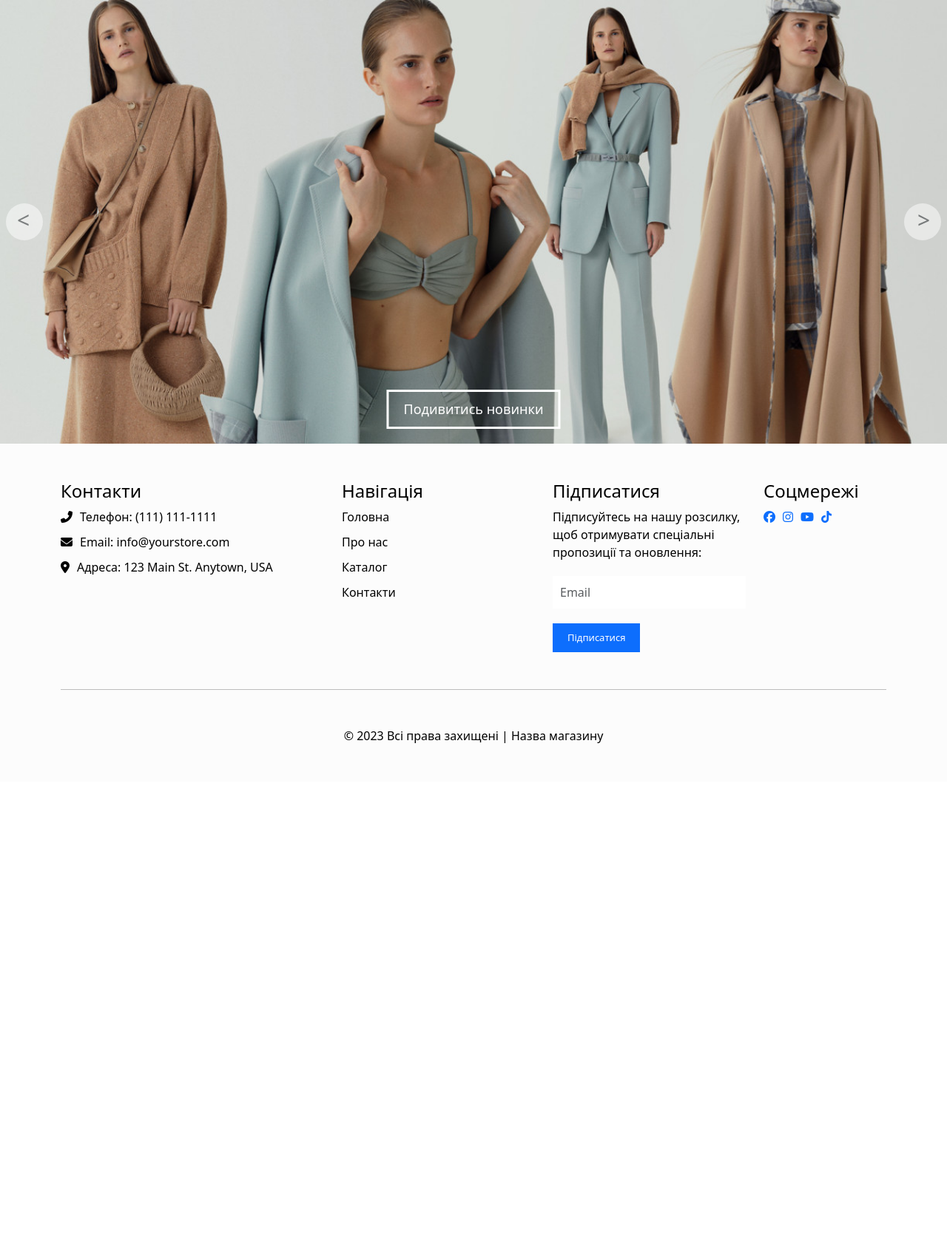
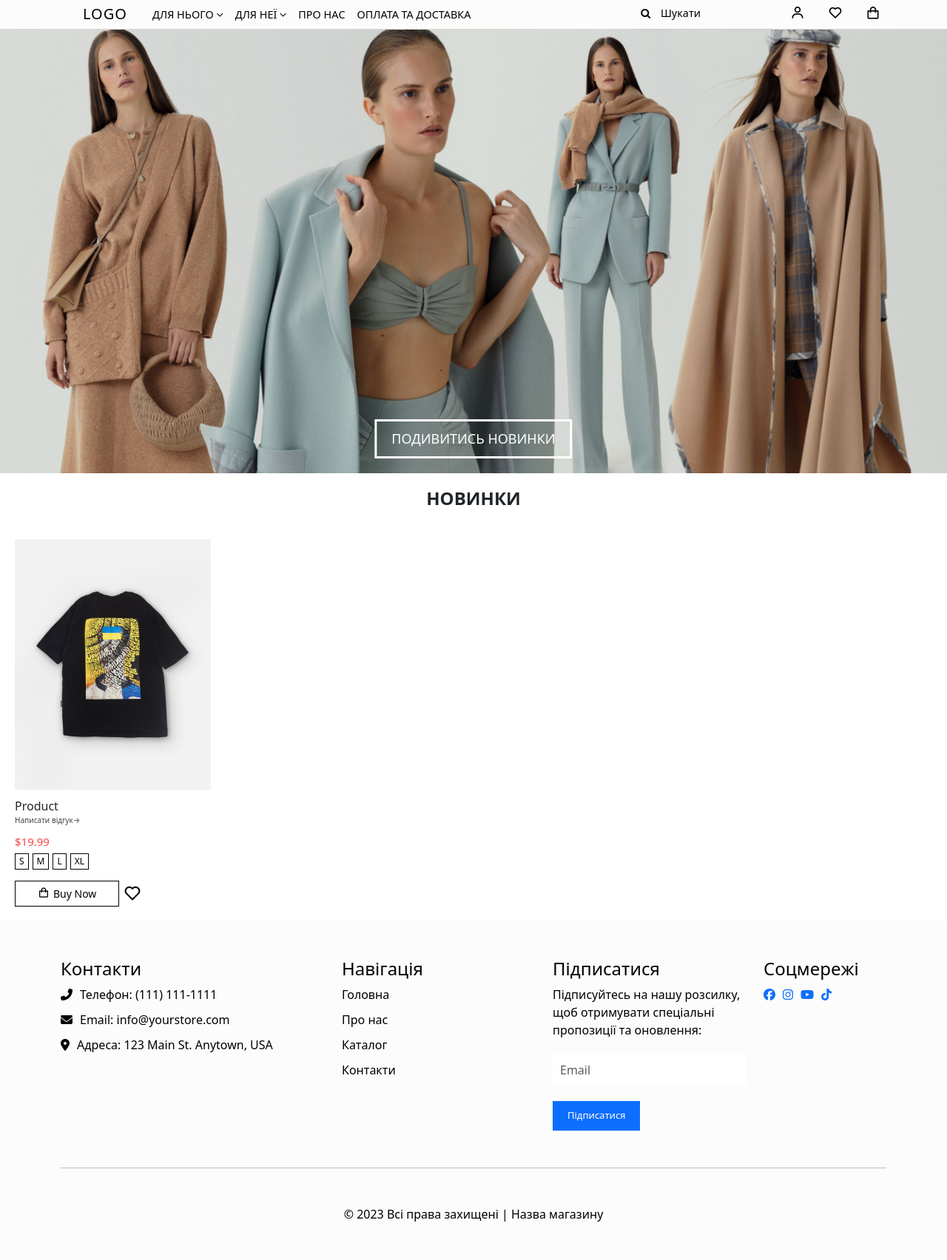
Before and after one commit to QwerEmmilia/SymfonyShop, a Symfony app: template templates/shop/main_page.html.twig in a window 1280 px wide. Shown: the whole page at 74% size. Before the commit the page ends 1005 px from the top, so only its background shows below. Run offline with Twig, Linux system fonts and the light colour scheme; the template is opened without the code that fills it, so the values that code supplies are empty; some libraries are stand-ins or nearby versions.

Commit message:
update main-page (add goods) + update header icons

```diff
--- a/public/css/header.css
+++ b/public/css/header.css
@@ -13,7 +13,8 @@
     left: 0;
     width: 100%;
     height: 40px;
-    border-bottom: 1px solid rgb(217, 215, 209)
+    border-bottom: 1px solid rgb(217, 215, 209);
+    z-index: 99999;
 }
 
 .header a {
@@ -54,17 +55,18 @@
 .ul2 {
     margin-left: auto;
     display: flex;
-    align-items: center;
 }
 
 .ul2 li {
     margin-left: 15px;
 }
 
+.ul2 .fa-search{
+    font-size: 14px;
+}
 .ul2 li i {
-    font-size: 17px;
+    font-size: 20px;
 }
-
 
 .navbar-brand:hover {
     /*text-decoration: none;*/
--- /dev/null
+++ b/public/css/main_page.css
@@ -0,0 +1,112 @@
+.news-section {
+    text-align: center;
+    margin-top: 20px;
+}
+
+.news-title {
+    font-size: 24px;
+    font-weight: bold;
+    margin-bottom: 20px;
+}
+
+.product-grid {
+    display: grid;
+    grid-template-columns: repeat(4, 1fr);
+    grid-gap: 20px;
+}
+
+.product-item {
+    display: flex;
+    flex-direction: column;
+    align-items: flex-start;
+    padding: 20px;
+    border-radius: 5px;
+}
+
+.product-item img {
+    width: 100%;
+    max-height: 400px;
+    object-fit: cover;
+    margin-bottom: 10px;
+}
+
+.product-item span {
+    font-size: 16px;
+    font-weight: normal;
+}
+
+.product-item p {
+    font-size: 20px;
+    color: #666666;
+    margin-bottom: 5px;
+}
+
+.product-item .price {
+    color: rgba(246, 22, 22, 0.8);
+    font-weight: 500;
+    font-size: 15px;
+}
+
+.product-item .rating {
+    color: #414141;
+    font-size: 10px;
+    margin-bottom: 10px;
+}
+
+.product-item .sizes {
+    display: flex;
+}
+
+.size-button {
+    font-size: 12px;
+    padding: 1px 5px;
+    margin-right: 5px;
+    margin-bottom: 5px;
+    border: 1px solid #000000;
+    background: none;
+    font-weight: 500;
+
+}
+
+.fbh {
+    display: flex;
+}
+.fbh .like-goods {
+    margin-top: 15px;
+}
+
+.product-item .buy-button {
+    margin-top: 10px;
+    background-color: rgba(255, 255, 255, 0);
+    color: black;
+    border: 1px solid #000;
+    padding: 6px 30px;
+    text-align: center;
+    text-decoration: none;
+    display: inline-block;
+    font-size: 14px;
+    cursor: pointer;
+    background: linear-gradient(to right, black 0%, black 50%, transparent 50%, transparent 100%);
+    background-size: 200% 100%;
+    background-position: right bottom;
+    transition: background-position 0.3s, color 0.3s;
+}
+.buy-button:hover {
+    background-position: left bottom;
+    color: white;
+}
+
+.sb-fbh {
+    margin-right: 5px;
+    font-size: 16px;
+}
+
+.product-item .heart-icon-product {
+    color: black;
+    margin-left: 5px;
+    text-align: center;
+}
+.product-item .heart-icon-product i{
+    font-size: 25px;
+
+}
--- a/public/css/main-page.css
+++ b/public/css/main_page_slider.css
@@ -1,9 +1,5 @@
-slider {
+#slider {
     margin-top: 40px;
-    position: relative;
-}
-
-#slider {
     width: 100%;
     height: 600px;
     position: relative;
@@ -64,6 +60,7 @@
     font-weight: 500;
     overflow: hidden;
     transition: background-color 0.3s ease, color 0.3s ease;
+    text-transform: uppercase;
 }
 
 .subscribe-btn-slider:hover {
--- /dev/null
+++ b/public/js/heart.js
@@ -0,0 +1,12 @@
+var heartIcon = document.getElementById("heart-icon");
+var isFavorite = false;
+
+heartIcon.addEventListener("click", function() {
+    if (isFavorite) {
+        heartIcon.innerHTML = "<i class='bx bx-heart'></i>";
+        isFavorite = false;
+    } else {
+        heartIcon.innerHTML = "<i class='bx bxs-heart'></i>";
+        isFavorite = true;
+    }
+});
--- a/public/main.css
+++ b/public/main.css
@@ -1,4 +1,5 @@
 @import "css/footer.css";
 @import "css/header.css";
 @import "css/search.css";
-@import "css/main-page.css";
+@import "css/main_page.css";
+@import "css/main_page_slider.css";
--- a/templates/base.html.twig
+++ b/templates/base.html.twig
@@ -8,6 +8,7 @@
     {% endblock %}
     <link href="https://cdn.jsdelivr.net/npm/bootstrap@5.3.0-alpha3/dist/css/bootstrap.min.css" rel="stylesheet" integrity="sha384-KK94CHFLLe+nY2dmCWGMq91rCGa5gtU4mk92HdvYe+M/SXH301p5ILy+dN9+nJOZ" crossorigin="anonymous"><link >
     <link rel="stylesheet" href="path/to/font-awesome/css/font-awesome.min.css">
+    <link rel="stylesheet" href="https://cdn.jsdelivr.net/npm/boxicons@2.0.7/css/boxicons.min.css">
 
 </head>
 <body>
@@ -25,7 +26,6 @@
         <script src="https://code.jquery.com/jquery-3.6.0.min.js"></script>
         <script src="https://cdn.jsdelivr.net/npm/bootstrap@5.3.0-alpha3/dist/js/bootstrap.bundle.min.js" integrity="sha384-ENjdO4Dr2bkBIFxQpeoTz1HIcje39Wm4jDKdf19U8gI4ddQ3GYNS7NTKfAdVQSZe" crossorigin="anonymous"></script>
         <script src="https://kit.fontawesome.com/efdad892b6.js" crossorigin="anonymous"></script>
-        <script src="{{ asset('js/searchBar.js') }}"></script>
     {% endblock %}
 </div>
 </body>
--- a/templates/shop/header.html.twig
+++ b/templates/shop/header.html.twig
@@ -56,24 +56,23 @@
                     <ul class="navbar-nav ml-auto ul2">
                         <li class="nav-item ml-auto search-li">
                             <a class="nav-link" href="#">
-                                <i class="fas fa-search"></i>
+                                <i class="fa fa-search"></i>
                                 <span class="search-span">Шукати</span>
                             </a>
                         </li>
                         <li class="nav-item ml-3">
                             <a class="nav-link" href="#">
-                                <i class="far fa-user"></i>
+                                <i class='bx bx-user'></i>
                             </a>
                         </li>
                         <li class="nav-item ml-3">
                             <a class="nav-link" href="#">
-                                <i class="far fa-heart"></i>
+                                <i class='bx bx-heart'></i>
                             </a>
                         </li>
                         <li class="nav-item ml-3">
                             <a class="nav-link" href="#">
-                                <i class="fas fa-shopping-bag"></i>
-                                <span class="icon-text">(0)</span>
+                                <i class="bx bx-shopping-bag"></i>
                             </a>
                         </li>
                     </ul>
@@ -81,4 +80,6 @@
             </nav>
         </div>
     </header>
+
+    <script src="{{ asset('js/searchBar.js') }}"></script>
 {% endblock %}
--- a/templates/shop/main_page.html.twig
+++ b/templates/shop/main_page.html.twig
@@ -5,7 +5,7 @@
 {% endblock %}
 
 {% block body %}
-    <div class="slider">
+    <div class="main">
         <div id="slider">
             <img src="{{ asset('img/49f1d2f4d1b54c1c8ed80614086e9133-resize_crop_1Xquality_100Xallow_enlarge_0Xw_1200Xh_630.jpg') }}" alt="Slide 1">
             <img src="{{ asset('img/theCOATfw22_1_web.jpg') }}" alt="Slide 2">
@@ -13,9 +13,38 @@
             <button class="btn next-btn"></button>
             <button class="subscribe-btn-slider">Подивитись новинки</button>
         </div>
+        <div class="news-section">
+            <h2 class="news-title">НОВИНКИ</h2>
+            <div class="product-grid">
+                <div class="product-item">
+                    <img src="{{ asset('img/1-800x1024.jpg') }}" alt="Product 1">
+                    <div class="name-product">Product</div>
+                    <div class="rating">Написати відгук→</div>
+                    <p class="price">$19.99</p>
+                    <div class="sizes">
+                        <button class="size-button">S</button>
+                        <button class="size-button">M</button>
+                        <button class="size-button">L</button>
+                        <button class="size-button">XL</button>
+                    </div>
+                    <div class="fbh">
+                        <div>
+                    <button class="buy-button"><i class="bx bx-shopping-bag sb-fbh"></i>Buy Now</button>
+                        </div>
+                            <div class="like-goods">
+                    <a class="heart-icon-product" id="heart-icon">
+                        <i class='bx bx-heart'></i>
+                    </a>
+                    </div>
+                    </div>
+                </div>
+            </div>
+        </div>
     </div>
 
+
     <script src="{{ asset('js/sliderMainPage.js') }}"></script>
+    <script src="{{ asset('js/heart.js') }}"></script>
 {% endblock %}
 
 {% block footer %}
```
Also changed, not shown: public/img/1-800x1024.jpg (added), public/svg/heart-regular.svg (added), public/svg/heart-solid.svg (added).
